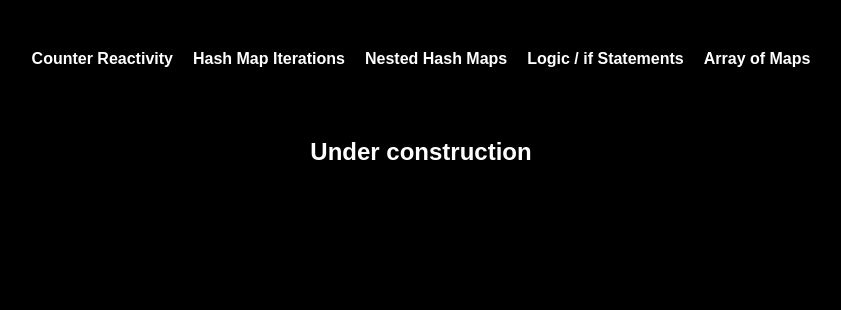
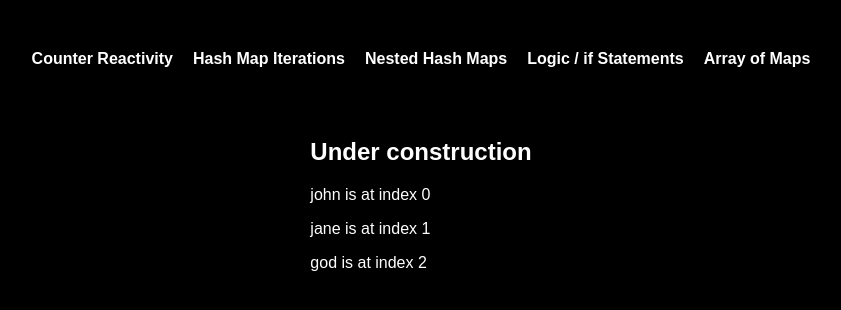
Before and after one commit to gaelzarco/svelte-mk1, a SvelteKit app: page /arrayofmaps in a window 1280 px wide. Shown: the top 310 px of the page, without its empty margins (219-1060 px from the left). Built offline with nearby package versions, Linux system fonts and the light colour scheme.

Commit message:
Working with nested objects in Svelte

```diff
--- a/src/routes/arrayofmaps/+page.svelte
+++ b/src/routes/arrayofmaps/+page.svelte
@@ -1,7 +1,28 @@
 <script lang='ts'>
+    type User = {
+        name: string,
+        age: number
+    }
+    let jeff: User = {
+        name: 'john',
+        age: 12
+    }
+    let jane: User = {
+        name: 'jane',
+        age: 18
+    }
+    let god: User = {
+        name: 'god',
+        age: 40000
+    }
 
+    const array: User[] = [jeff, jane, god]
 </script>
 
 <section>
     <h1>Under construction</h1>
+
+    {#each array as user, idx}
+        <p>{user.name} is at index {idx}</p>
+    {/each}
 </section>
```
